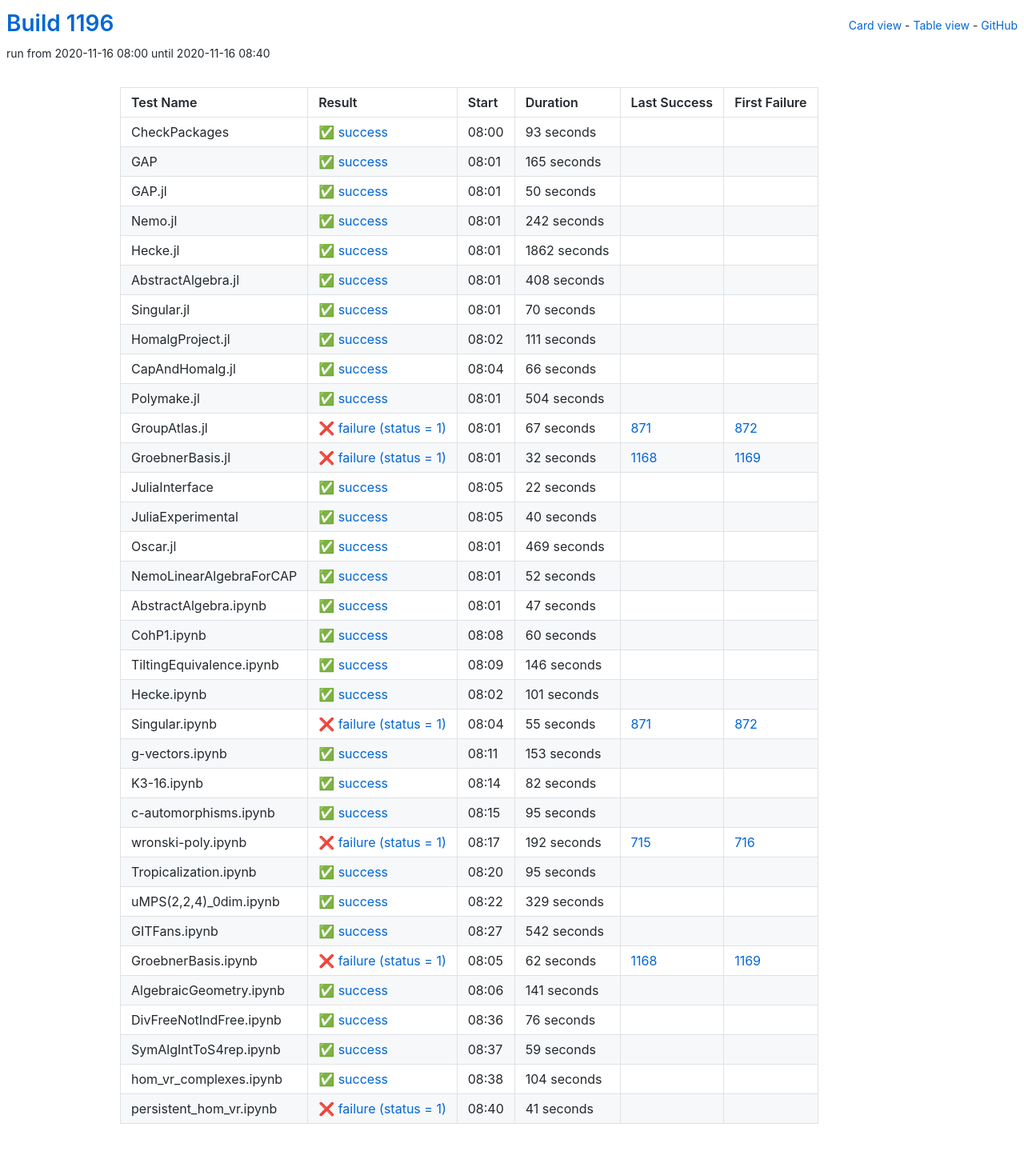
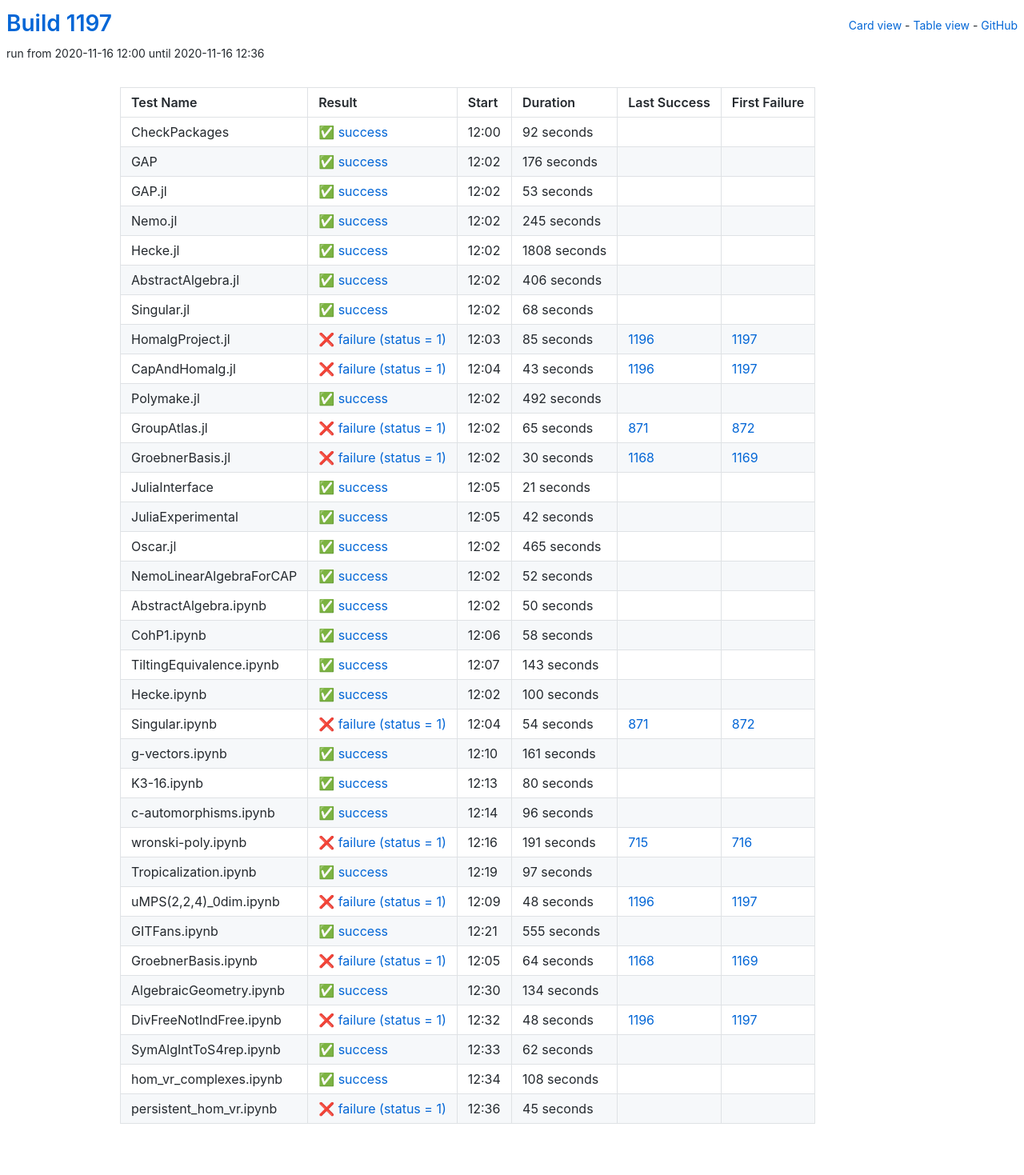
Before and after one commit to oscar-system/oscar-ci-status-stable, a Jekyll site: the page built from table.html, in a window 1280 px wide. Shown: the whole page at 80% size. Built offline with Jekyll 4.4.1, drawn with Linux system fonts in a browser that asks for light colours.

Commit message:
Build #1197

```diff
--- a/_data/ci.yml
+++ b/_data/ci.yml
@@ -1,6 +1,6 @@
 ---
-build: 1196
-build_url: https://oscarci.mathematik.uni-kl.de/job/oscar-stable/1196/
+build: 1197
+build_url: https://oscarci.mathematik.uni-kl.de/job/oscar-stable/1197/
 job: oscar-stable
 organization: oscar-system
 repo: oscar-ci-status-stable
@@ -8,188 +8,188 @@ repourl: https://github.com/oscar-system/oscar-ci-status-stable
 tests:
 - name: CheckPackages
   id: checkpackages
-  log: https://oscarci.mathematik.uni-kl.de/job/oscar-stable/1196/artifact/logs/build-1196/CheckPackages.log
-  start: 2020-11-16 08:00
+  log: https://oscarci.mathematik.uni-kl.de/job/oscar-stable/1197/artifact/logs/build-1197/CheckPackages.log
+  start: 2020-11-16 12:00
   success: true
   exitcode: 0
   status: success
-  duration: 93
+  duration: 92
   last_success: false
   last_success_url:
   first_failure: false
   first_failure_url:
 - name: GAP
   id: gap
-  log: https://oscarci.mathematik.uni-kl.de/job/oscar-stable/1196/artifact/logs/build-1196/GAP.log
-  start: 2020-11-16 08:01
+  log: https://oscarci.mathematik.uni-kl.de/job/oscar-stable/1197/artifact/logs/build-1197/GAP.log
+  start: 2020-11-16 12:02
   success: true
   exitcode: 0
   status: success
-  duration: 165
+  duration: 176
   last_success: false
   last_success_url:
   first_failure: false
   first_failure_url:
 - name: GAP.jl
   id: gap-jl
-  log: https://oscarci.mathematik.uni-kl.de/job/oscar-stable/1196/artifact/logs/build-1196/GAP.jl.log
-  start: 2020-11-16 08:01
+  log: https://oscarci.mathematik.uni-kl.de/job/oscar-stable/1197/artifact/logs/build-1197/GAP.jl.log
+  start: 2020-11-16 12:02
   success: true
   exitcode: 0
   status: success
-  duration: 50
+  duration: 53
   last_success: false
   last_success_url:
   first_failure: false
   first_failure_url:
 - name: Nemo.jl
   id: nemo-jl
-  log: https://oscarci.mathematik.uni-kl.de/job/oscar-stable/1196/artifact/logs/build-1196/Nemo.jl.log
-  start: 2020-11-16 08:01
+  log: https://oscarci.mathematik.uni-kl.de/job/oscar-stable/1197/artifact/logs/build-1197/Nemo.jl.log
+  start: 2020-11-16 12:02
   success: true
   exitcode: 0
   status: success
-  duration: 242
+  duration: 245
   last_success: false
   last_success_url:
   first_failure: false
   first_failure_url:
 - name: Hecke.jl
   id: hecke-jl
-  log: https://oscarci.mathematik.uni-kl.de/job/oscar-stable/1196/artifact/logs/build-1196/Hecke.jl.log
-  start: 2020-11-16 08:01
+  log: https://oscarci.mathematik.uni-kl.de/job/oscar-stable/1197/artifact/logs/build-1197/Hecke.jl.log
+  start: 2020-11-16 12:02
   success: true
   exitcode: 0
   status: success
-  duration: 1862
+  duration: 1808
   last_success: false
   last_success_url:
   first_failure: false
   first_failure_url:
 - name: AbstractAlgebra.jl
   id: abstractalgebra-jl
-  log: https://oscarci.mathematik.uni-kl.de/job/oscar-stable/1196/artifact/logs/build-1196/AbstractAlgebra.jl.log
-  start: 2020-11-16 08:01
+  log: https://oscarci.mathematik.uni-kl.de/job/oscar-stable/1197/artifact/logs/build-1197/AbstractAlgebra.jl.log
+  start: 2020-11-16 12:02
   success: true
   exitcode: 0
   status: success
-  duration: 408
+  duration: 406
   last_success: false
   last_success_url:
   first_failure: false
   first_failure_url:
 - name: Singular.jl
   id: singular-jl
-  log: https://oscarci.mathematik.uni-kl.de/job/oscar-stable/1196/artifact/logs/build-1196/Singular.jl.log
-  start: 2020-11-16 08:01
+  log: https://oscarci.mathematik.uni-kl.de/job/oscar-stable/1197/artifact/logs/build-1197/Singular.jl.log
+  start: 2020-11-16 12:02
   success: true
   exitcode: 0
   status: success
-  duration: 70
+  duration: 68
   last_success: false
   last_success_url:
   first_failure: false
   first_failure_url:
 - name: HomalgProject.jl
   id: homalgproject-jl
-  log: https://oscarci.mathematik.uni-kl.de/job/oscar-stable/1196/artifact/logs/build-1196/HomalgProject.jl.log
-  start: 2020-11-16 08:02
+  log: https://oscarci.mathematik.uni-kl.de/job/oscar-stable/1197/artifact/logs/build-1197/HomalgProject.jl.log
+  start: 2020-11-16 12:03
+  success: false
+  exitcode: 1
+  status: failure
+  duration: 85
+  last_success: 1196
+  last_success_url: https://oscarci.mathematik.uni-kl.de/job/oscar-stable/1196/
+  first_failure: 1197
+  first_failure_url: https://oscarci.mathematik.uni-kl.de/job/oscar-stable/1197/
+- name: CapAndHomalg.jl
+  id: capandhomalg-jl
+  log: https://oscarci.mathematik.uni-kl.de/job/oscar-stable/1197/artifact/logs/build-1197/CapAndHomalg.jl.log
+  start: 2020-11-16 12:04
+  success: false
+  exitcode: 1
+  status: failure
+  duration: 43
+  last_success: 1196
+  last_success_url: https://oscarci.mathematik.uni-kl.de/job/oscar-stable/1196/
+  first_failure: 1197
+  first_failure_url: https://oscarci.mathematik.uni-kl.de/job/oscar-stable/1197/
+- name: Polymake.jl
+  id: polymake-jl
+  log: https://oscarci.mathematik.uni-kl.de/job/oscar-stable/1197/artifact/logs/build-1197/Polymake.jl.log
+  start: 2020-11-16 12:02
   success: true
   exitcode: 0
   status: success
-  duration: 111
-  last_success: false
-  last_success_url:
-  first_failure: false
-  first_failure_url:
-- name: CapAndHomalg.jl
-  id: capandhomalg-jl
-  log: https://oscarci.mathematik.uni-kl.de/job/oscar-stable/1196/artifact/logs/build-1196/CapAndHomalg.jl.log
-  start: 2020-11-16 08:04
-  success: true
-  exitcode: 0
-  status: success
-  duration: 66
-  last_success: false
-  last_success_url:
-  first_failure: false
-  first_failure_url:
-- name: Polymake.jl
-  id: polymake-jl
-  log: https://oscarci.mathematik.uni-kl.de/job/oscar-stable/1196/artifact/logs/build-1196/Polymake.jl.log
-  start: 2020-11-16 08:01
-  success: true
-  exitcode: 0
-  status: success
-  duration: 504
+  duration: 492
   last_success: false
   last_success_url:
   first_failure: false
   first_failure_url:
 - name: GroupAtlas.jl
   id: groupatlas-jl
-  log: https://oscarci.mathematik.uni-kl.de/job/oscar-stable/1196/artifact/logs/build-1196/GroupAtlas.jl.log
-  start: 2020-11-16 08:01
+  log: https://oscarci.mathematik.uni-kl.de/job/oscar-stable/1197/artifact/logs/build-1197/GroupAtlas.jl.log
+  start: 2020-11-16 12:02
   success: false
   exitcode: 1
   status: failure
-  duration: 67
+  duration: 65
   last_success: 871
   last_success_url: https://oscarci.mathematik.uni-kl.de/job/oscar-stable/871/
   first_failure: 872
   first_failure_url: https://oscarci.mathematik.uni-kl.de/job/oscar-stable/872/
 - name: GroebnerBasis.jl
   id: groebnerbasis-jl
-  log: https://oscarci.mathematik.uni-kl.de/job/oscar-stable/1196/artifact/logs/build-1196/GroebnerBasis.jl.log
-  start: 2020-11-16 08:01
+  log: https://oscarci.mathematik.uni-kl.de/job/oscar-stable/1197/artifact/logs/build-1197/GroebnerBasis.jl.log
+  start: 2020-11-16 12:02
   success: false
   exitcode: 1
   status: failure
-  duration: 32
+  duration: 30
   last_success: 1168
   last_success_url: https://oscarci.mathematik.uni-kl.de/job/oscar-stable/1168/
   first_failure: 1169
   first_failure_url: https://oscarci.mathematik.uni-kl.de/job/oscar-stable/1169/
 - name: JuliaInterface
   id: juliainterface
-  log: https://oscarci.mathematik.uni-kl.de/job/oscar-stable/1196/artifact/logs/build-1196/JuliaInterface.log
-  start: 2020-11-16 08:05
+  log: https://oscarci.mathematik.uni-kl.de/job/oscar-stable/1197/artifact/logs/build-1197/JuliaInterface.log
+  start: 2020-11-16 12:05
   success: true
   exitcode: 0
   status: success
-  duration: 22
+  duration: 21
   last_success: false
   last_success_url:
   first_failure: false
   first_failure_url:
 - name: JuliaExperimental
   id: juliaexperimental
-  log: https://oscarci.mathematik.uni-kl.de/job/oscar-stable/1196/artifact/logs/build-1196/JuliaExperimental.log
-  start: 2020-11-16 08:05
+  log: https://oscarci.mathematik.uni-kl.de/job/oscar-stable/1197/artifact/logs/build-1197/JuliaExperimental.log
+  start: 2020-11-16 12:05
   success: true
   exitcode: 0
   status: success
-  duration: 40
+  duration: 42
   last_success: false
   last_success_url:
   first_failure: false
   first_failure_url:
 - name: Oscar.jl
   id: oscar-jl
-  log: https://oscarci.mathematik.uni-kl.de/job/oscar-stable/1196/artifact/logs/build-1196/Oscar.jl.log
-  start: 2020-11-16 08:01
+  log: https://oscarci.mathematik.uni-kl.de/job/oscar-stable/1197/artifact/logs/build-1197/Oscar.jl.log
+  start: 2020-11-16 12:02
   success: true
   exitcode: 0
   status: success
-  duration: 469
+  duration: 465
   last_success: false
   last_success_url:
   first_failure: false
   first_failure_url:
 - name: NemoLinearAlgebraForCAP
   id: nemolinearalgebraforcap
-  log: https://oscarci.mathematik.uni-kl.de/job/oscar-stable/1196/artifact/logs/build-1196/NemoLinearAlgebraForCAP.log
-  start: 2020-11-16 08:01
+  log: https://oscarci.mathematik.uni-kl.de/job/oscar-stable/1197/artifact/logs/build-1197/NemoLinearAlgebraForCAP.log
+  start: 2020-11-16 12:02
   success: true
   exitcode: 0
   status: success
@@ -200,216 +200,216 @@ tests:
   first_failure_url:
 - name: AbstractAlgebra.ipynb
   id: abstractalgebra-ipynb
-  log: https://oscarci.mathematik.uni-kl.de/job/oscar-stable/1196/artifact/logs/build-1196/AbstractAlgebra.ipynb.log
-  start: 2020-11-16 08:01
+  log: https://oscarci.mathematik.uni-kl.de/job/oscar-stable/1197/artifact/logs/build-1197/AbstractAlgebra.ipynb.log
+  start: 2020-11-16 12:02
   success: true
   exitcode: 0
   status: success
-  duration: 47
+  duration: 50
   last_success: false
   last_success_url:
   first_failure: false
   first_failure_url:
 - name: CohP1.ipynb
   id: cohp1-ipynb
-  log: https://oscarci.mathematik.uni-kl.de/job/oscar-stable/1196/artifact/logs/build-1196/CohP1.ipynb.log
-  start: 2020-11-16 08:08
+  log: https://oscarci.mathematik.uni-kl.de/job/oscar-stable/1197/artifact/logs/build-1197/CohP1.ipynb.log
+  start: 2020-11-16 12:06
   success: true
   exitcode: 0
   status: success
-  duration: 60
+  duration: 58
   last_success: false
   last_success_url:
   first_failure: false
   first_failure_url:
 - name: TiltingEquivalence.ipynb
   id: tiltingequivalence-ipynb
-  log: https://oscarci.mathematik.uni-kl.de/job/oscar-stable/1196/artifact/logs/build-1196/TiltingEquivalence.ipynb.log
-  start: 2020-11-16 08:09
+  log: https://oscarci.mathematik.uni-kl.de/job/oscar-stable/1197/artifact/logs/build-1197/TiltingEquivalence.ipynb.log
+  start: 2020-11-16 12:07
   success: true
   exitcode: 0
   status: success
-  duration: 146
+  duration: 143
   last_success: false
   last_success_url:
   first_failure: false
   first_failure_url:
 - name: Hecke.ipynb
   id: hecke-ipynb
-  log: https://oscarci.mathematik.uni-kl.de/job/oscar-stable/1196/artifact/logs/build-1196/Hecke.ipynb.log
-  start: 2020-11-16 08:02
+  log: https://oscarci.mathematik.uni-kl.de/job/oscar-stable/1197/artifact/logs/build-1197/Hecke.ipynb.log
+  start: 2020-11-16 12:02
   success: true
   exitcode: 0
   status: success
-  duration: 101
+  duration: 100
   last_success: false
   last_success_url:
   first_failure: false
   first_failure_url:
 - name: Singular.ipynb
   id: singular-ipynb
-  log: https://oscarci.mathematik.uni-kl.de/job/oscar-stable/1196/artifact/logs/build-1196/Singular.ipynb.log
-  start: 2020-11-16 08:04
+  log: https://oscarci.mathematik.uni-kl.de/job/oscar-stable/1197/artifact/logs/build-1197/Singular.ipynb.log
+  start: 2020-11-16 12:04
   success: false
   exitcode: 1
   status: failure
-  duration: 55
+  duration: 54
   last_success: 871
   last_success_url: https://oscarci.mathematik.uni-kl.de/job/oscar-stable/871/
   first_failure: 872
   first_failure_url: https://oscarci.mathematik.uni-kl.de/job/oscar-stable/872/
 - name: g-vectors.ipynb
   id: g-vectors-ipynb
-  log: https://oscarci.mathematik.uni-kl.de/job/oscar-stable/1196/artifact/logs/build-1196/g-vectors.ipynb.log
-  start: 2020-11-16 08:11
+  log: https://oscarci.mathematik.uni-kl.de/job/oscar-stable/1197/artifact/logs/build-1197/g-vectors.ipynb.log
+  start: 2020-11-16 12:10
   success: true
   exitcode: 0
   status: success
-  duration: 153
+  duration: 161
   last_success: false
   last_success_url:
   first_failure: false
   first_failure_url:
 - name: K3-16.ipynb
   id: k3-16-ipynb
-  log: https://oscarci.mathematik.uni-kl.de/job/oscar-stable/1196/artifact/logs/build-1196/K3-16.ipynb.log
-  start: 2020-11-16 08:14
+  log: https://oscarci.mathematik.uni-kl.de/job/oscar-stable/1197/artifact/logs/build-1197/K3-16.ipynb.log
+  start: 2020-11-16 12:13
   success: true
   exitcode: 0
   status: success
-  duration: 82
+  duration: 80
   last_success: false
   last_success_url:
   first_failure: false
   first_failure_url:
 - name: c-automorphisms.ipynb
   id: c-automorphisms-ipynb
-  log: https://oscarci.mathematik.uni-kl.de/job/oscar-stable/1196/artifact/logs/build-1196/c-automorphisms.ipynb.log
-  start: 2020-11-16 08:15
+  log: https://oscarci.mathematik.uni-kl.de/job/oscar-stable/1197/artifact/logs/build-1197/c-automorphisms.ipynb.log
+  start: 2020-11-16 12:14
   success: true
   exitcode: 0
   status: success
-  duration: 95
+  duration: 96
   last_success: false
   last_success_url:
   first_failure: false
   first_failure_url:
 - name: wronski-poly.ipynb
   id: wronski-poly-ipynb
-  log: https://oscarci.mathematik.uni-kl.de/job/oscar-stable/1196/artifact/logs/build-1196/wronski-poly.ipynb.log
-  start: 2020-11-16 08:17
+  log: https://oscarci.mathematik.uni-kl.de/job/oscar-stable/1197/artifact/logs/build-1197/wronski-poly.ipynb.log
+  start: 2020-11-16 12:16
   success: false
   exitcode: 1
   status: failure
-  duration: 192
+  duration: 191
   last_success: 715
   last_success_url: https://oscarci.mathematik.uni-kl.de/job/oscar-stable/715/
   first_failure: 716
   first_failure_url: https://oscarci.mathematik.uni-kl.de/job/oscar-stable/716/
 - name: Tropicalization.ipynb
   id: tropicalization-ipynb
-  log: https://oscarci.mathematik.uni-kl.de/job/oscar-stable/1196/artifact/logs/build-1196/Tropicalization.ipynb.log
-  start: 2020-11-16 08:20
+  log: https://oscarci.mathematik.uni-kl.de/job/oscar-stable/1197/artifact/logs/build-1197/Tropicalization.ipynb.log
+  start: 2020-11-16 12:19
   success: true
   exitcode: 0
   status: success
-  duration: 95
+  duration: 97
   last_success: false
   last_success_url:
   first_failure: false
   first_failure_url:
 - name: uMPS(2,2,4)_0dim.ipynb
   id: umps-2-2-4-0dim-ipynb
-  log: https://oscarci.mathematik.uni-kl.de/job/oscar-stable/1196/artifact/logs/build-1196/uMPS-2-2-4-_0dim.ipynb.log
-  start: 2020-11-16 08:22
+  log: https://oscarci.mathematik.uni-kl.de/job/oscar-stable/1197/artifact/logs/build-1197/uMPS-2-2-4-_0dim.ipynb.log
+  start: 2020-11-16 12:09
+  success: false
+  exitcode: 1
+  status: failure
+  duration: 48
+  last_success: 1196
+  last_success_url: https://oscarci.mathematik.uni-kl.de/job/oscar-stable/1196/
+  first_failure: 1197
+  first_failure_url: https://oscarci.mathematik.uni-kl.de/job/oscar-stable/1197/
+- name: GITFans.ipynb
+  id: gitfans-ipynb
+  log: https://oscarci.mathematik.uni-kl.de/job/oscar-stable/1197/artifact/logs/build-1197/GITFans.ipynb.log
+  start: 2020-11-16 12:21
   success: true
   exitcode: 0
   status: success
-  duration: 329
-  last_success: false
-  last_success_url:
-  first_failure: false
-  first_failure_url:
-- name: GITFans.ipynb
-  id: gitfans-ipynb
-  log: https://oscarci.mathematik.uni-kl.de/job/oscar-stable/1196/artifact/logs/build-1196/GITFans.ipynb.log
-  start: 2020-11-16 08:27
-  success: true
-  exitcode: 0
-  status: success
-  duration: 542
+  duration: 555
   last_success: false
   last_success_url:
   first_failure: false
   first_failure_url:
 - name: GroebnerBasis.ipynb
   id: groebnerbasis-ipynb
-  log: https://oscarci.mathematik.uni-kl.de/job/oscar-stable/1196/artifact/logs/build-1196/GroebnerBasis.ipynb.log
-  start: 2020-11-16 08:05
+  log: https://oscarci.mathematik.uni-kl.de/job/oscar-stable/1197/artifact/logs/build-1197/GroebnerBasis.ipynb.log
+  start: 2020-11-16 12:05
   success: false
   exitcode: 1
   status: failure
-  duration: 62
+  duration: 64
   last_success: 1168
   last_success_url: https://oscarci.mathematik.uni-kl.de/job/oscar-stable/1168/
   first_failure: 1169
   first_failure_url: https://oscarci.mathematik.uni-kl.de/job/oscar-stable/1169/
 - name: AlgebraicGeometry.ipynb
   id: algebraicgeometry-ipynb
-  log: https://oscarci.mathematik.uni-kl.de/job/oscar-stable/1196/artifact/logs/build-1196/AlgebraicGeometry.ipynb.log
-  start: 2020-11-16 08:06
+  log: https://oscarci.mathematik.uni-kl.de/job/oscar-stable/1197/artifact/logs/build-1197/AlgebraicGeometry.ipynb.log
+  start: 2020-11-16 12:30
   success: true
   exitcode: 0
   status: success
-  duration: 141
+  duration: 134
   last_success: false
   last_success_url:
   first_failure: false
   first_failure_url:
 - name: DivFreeNotIndFree.ipynb
   id: divfreenotindfree-ipynb
-  log: https://oscarci.mathematik.uni-kl.de/job/oscar-stable/1196/artifact/logs/build-1196/DivFreeNotIndFree.ipynb.log
-  start: 2020-11-16 08:36
+  log: https://oscarci.mathematik.uni-kl.de/job/oscar-stable/1197/artifact/logs/build-1197/DivFreeNotIndFree.ipynb.log
+  start: 2020-11-16 12:32
+  success: false
+  exitcode: 1
+  status: failure
+  duration: 48
+  last_success: 1196
+  last_success_url: https://oscarci.mathematik.uni-kl.de/job/oscar-stable/1196/
+  first_failure: 1197
+  first_failure_url: https://oscarci.mathematik.uni-kl.de/job/oscar-stable/1197/
+- name: SymAlgIntToS4rep.ipynb
+  id: symalginttos4rep-ipynb
+  log: https://oscarci.mathematik.uni-kl.de/job/oscar-stable/1197/artifact/logs/build-1197/SymAlgIntToS4rep.ipynb.log
+  start: 2020-11-16 12:33
   success: true
   exitcode: 0
   status: success
-  duration: 76
-  last_success: false
-  last_success_url:
-  first_failure: false
-  first_failure_url:
-- name: SymAlgIntToS4rep.ipynb
-  id: symalginttos4rep-ipynb
-  log: https://oscarci.mathematik.uni-kl.de/job/oscar-stable/1196/artifact/logs/build-1196/SymAlgIntToS4rep.ipynb.log
-  start: 2020-11-16 08:37
-  success: true
-  exitcode: 0
-  status: success
-  duration: 59
+  duration: 62
   last_success: false
   last_success_url:
   first_failure: false
   first_failure_url:
 - name: hom_vr_complexes.ipynb
   id: hom-vr-complexes-ipynb
-  log: https://oscarci.mathematik.uni-kl.de/job/oscar-stable/1196/artifact/logs/build-1196/hom_vr_complexes.ipynb.log
-  start: 2020-11-16 08:38
+  log: https://oscarci.mathematik.uni-kl.de/job/oscar-stable/1197/artifact/logs/build-1197/hom_vr_complexes.ipynb.log
+  start: 2020-11-16 12:34
   success: true
   exitcode: 0
   status: success
-  duration: 104
+  duration: 108
   last_success: false
   last_success_url:
   first_failure: false
   first_failure_url:
 - name: persistent_hom_vr.ipynb
   id: persistent-hom-vr-ipynb
-  log: https://oscarci.mathematik.uni-kl.de/job/oscar-stable/1196/artifact/logs/build-1196/persistent_hom_vr.ipynb.log
-  start: 2020-11-16 08:40
+  log: https://oscarci.mathematik.uni-kl.de/job/oscar-stable/1197/artifact/logs/build-1197/persistent_hom_vr.ipynb.log
+  start: 2020-11-16 12:36
   success: false
   exitcode: 1
   status: failure
-  duration: 41
+  duration: 45
   last_success: false
   last_success_url:
   first_failure: false
```
Also changed, not shown: README.md.
